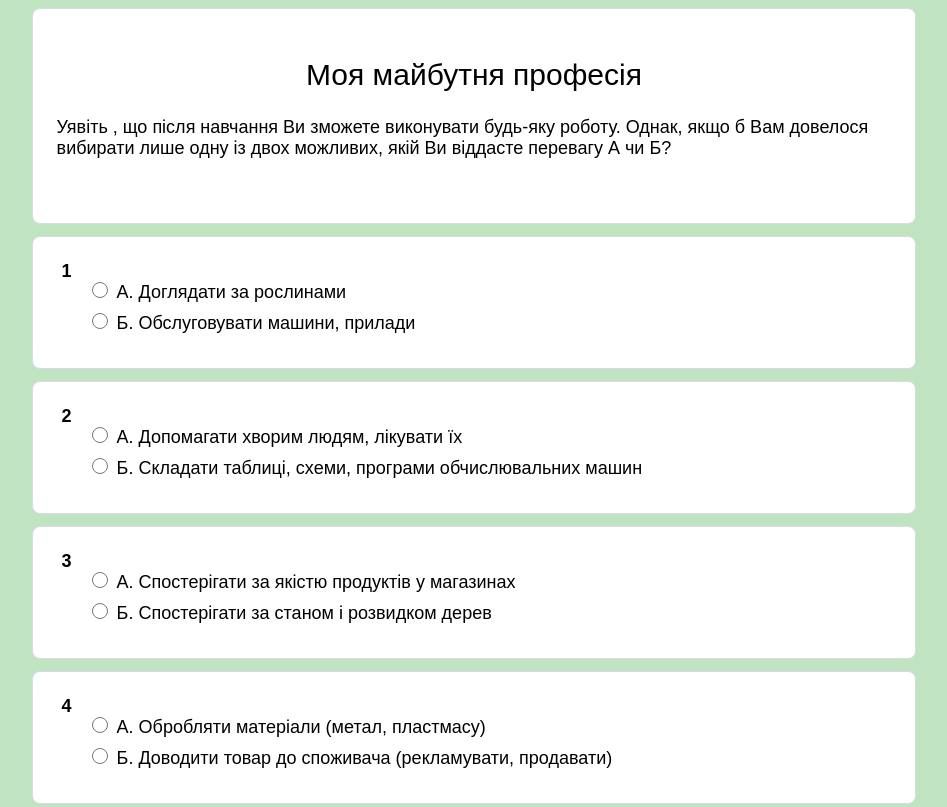
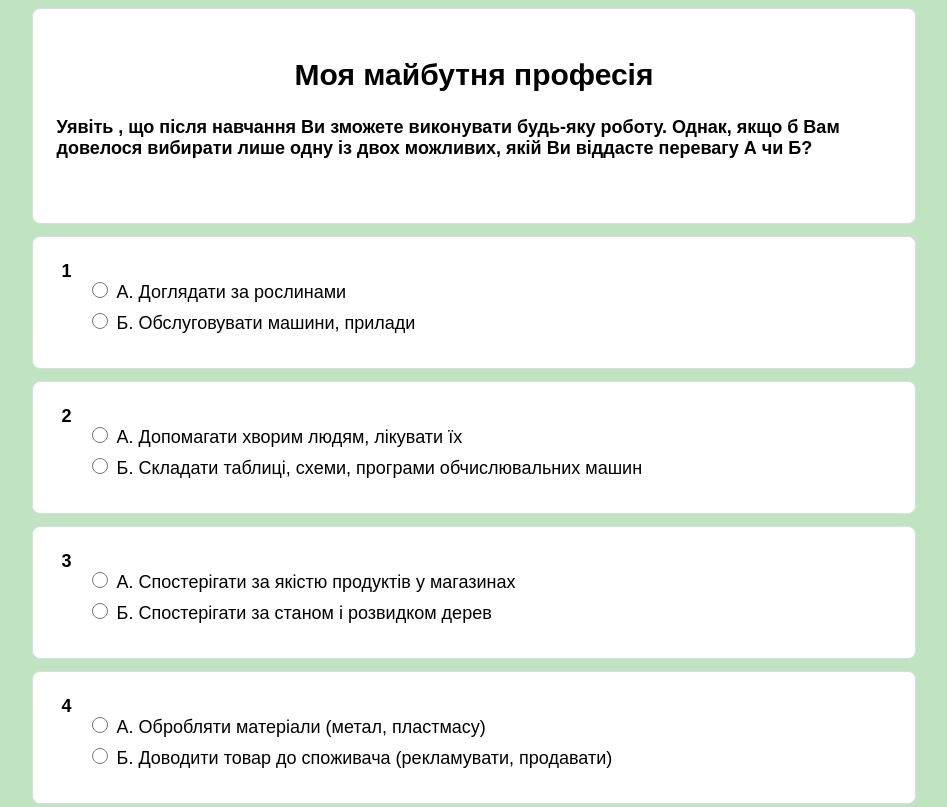
Before and after one commit to PrydybaRom/BoscoANKETA, a plain HTML site: page index.html in a window 1280 px wide. Shown: the top 807 px of the page, without its empty margins (166-1113 px from the left). Drawn offline with Linux system fonts and the light colour scheme.

Commit message:
Update style.css

```diff
--- a/style.css
+++ b/style.css
@@ -26,15 +26,13 @@ section{
 h1{
     font-size: 30px;
     font-family: Arial, "Helvetica Neue", Helvetica, sans-serif;
-    font-weight: 400;
     text-align: center;
 }
 
 h2{
     font-size: 18px;
     font-family: Arial, "Helvetica Neue", Helvetica, sans-serif;
-    margin-bottom: 40px;
-    font-weight: 400;
+    margin-bottom: 40px
 
 }
 
```
